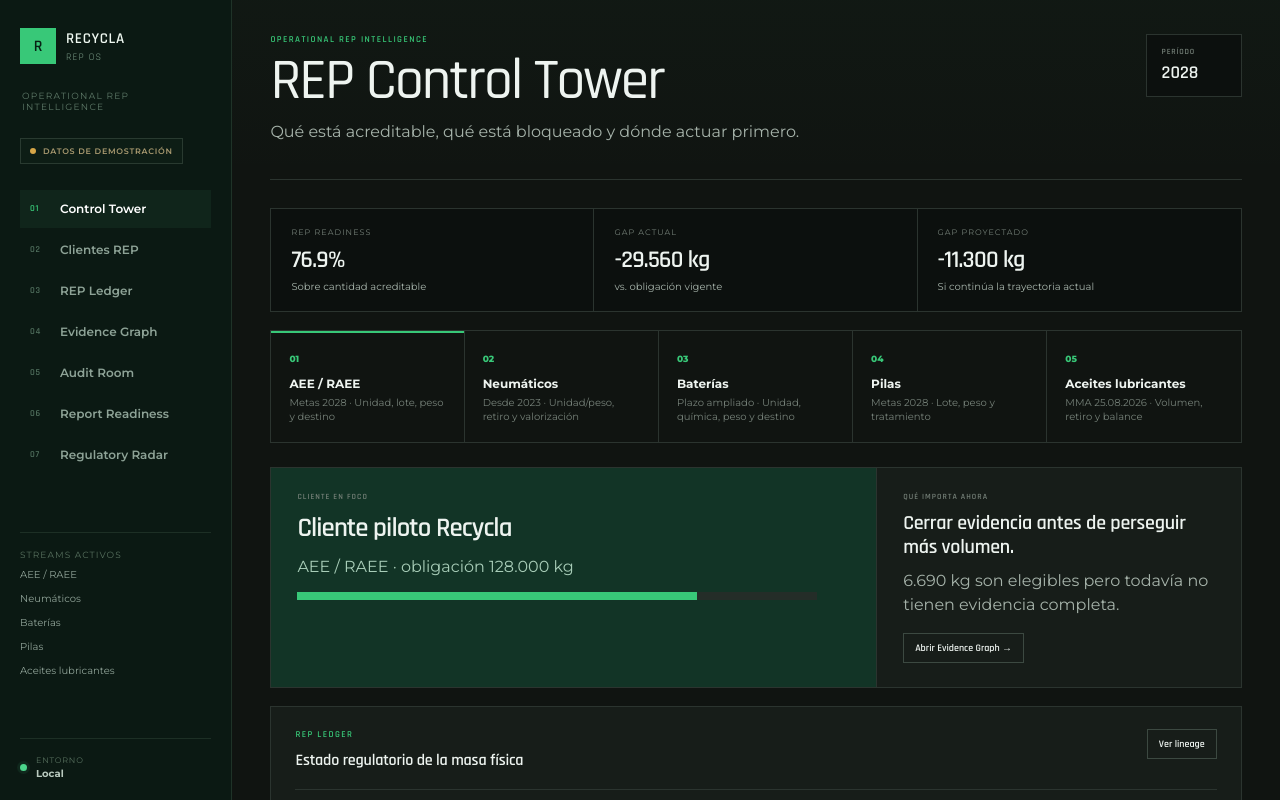
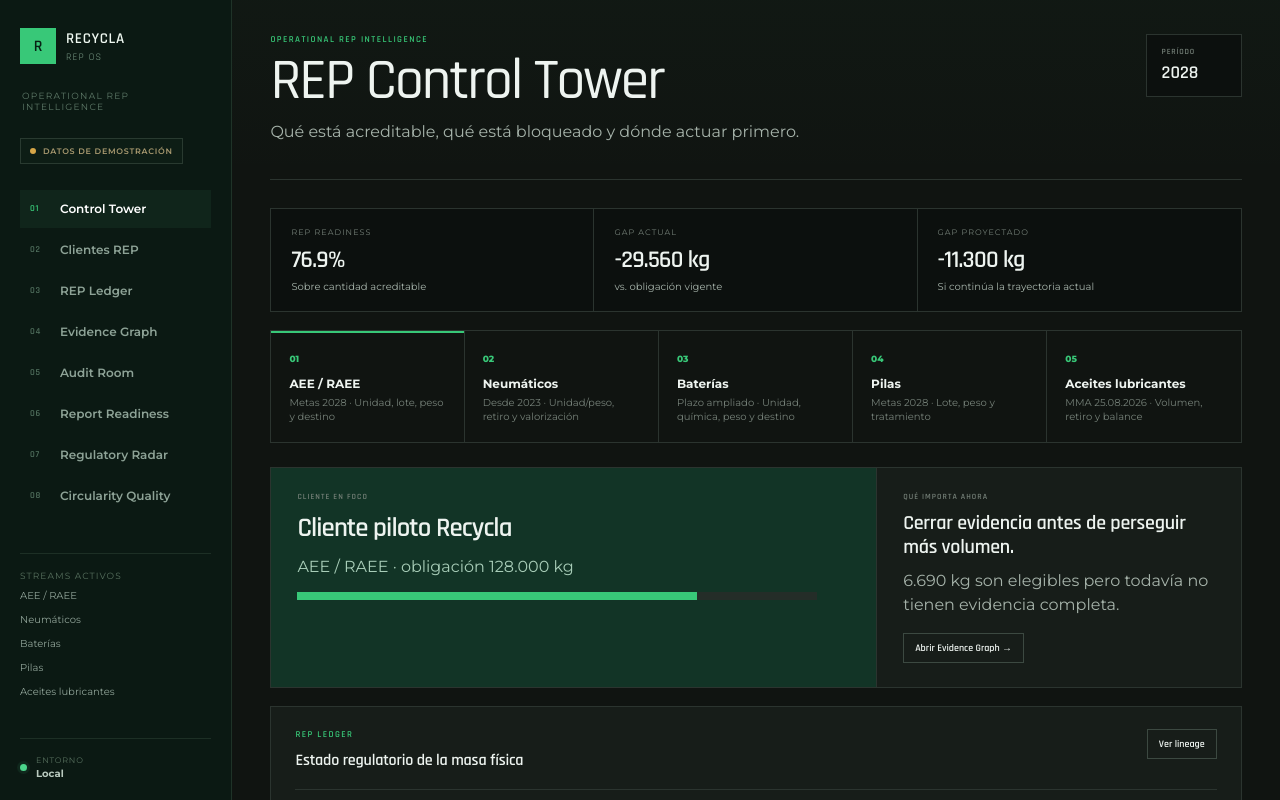
Before and after one commit to traviscomber/recycla, a Next.js app: page / in a window 1280 px wide. Shown: the top 800 px of the page. Built offline with nearby package versions, Linux system fonts and the light colour scheme.

Commit message:
ui: add Circularity Quality navigation

```diff
--- a/src/components/app-shell.tsx
+++ b/src/components/app-shell.tsx
@@ -16,7 +16,8 @@ const nav = [
   ["/evidence", "Evidence Graph", "04"],
   ["/audit", "Audit Room", "05"],
   ["/reporting", "Report Readiness", "06"],
-  ["/regulatory", "Regulatory Radar", "07"]
+  ["/regulatory", "Regulatory Radar", "07"],
+  ["/circularity", "Circularity Quality", "08"]
 ] as const;
 
 export function AppShell({
```
